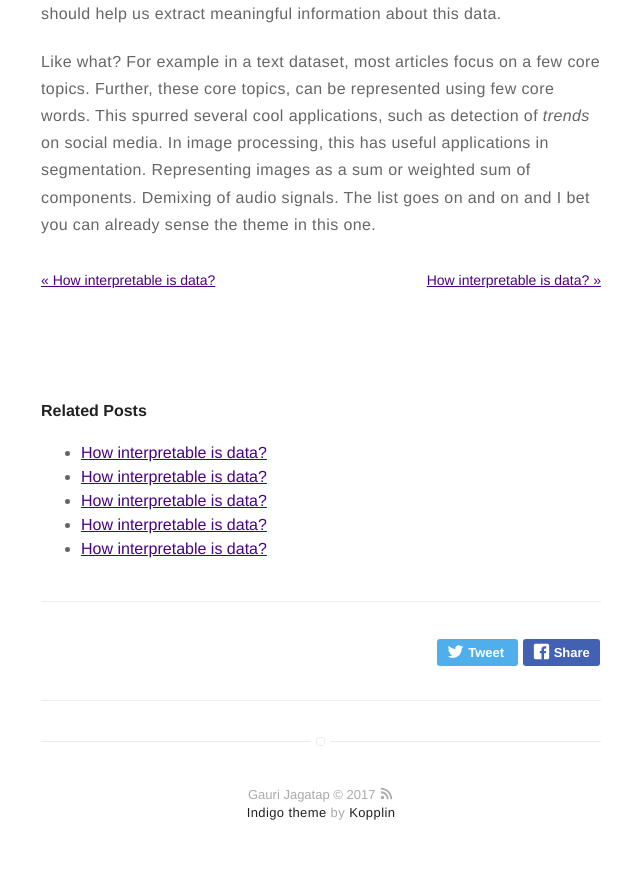
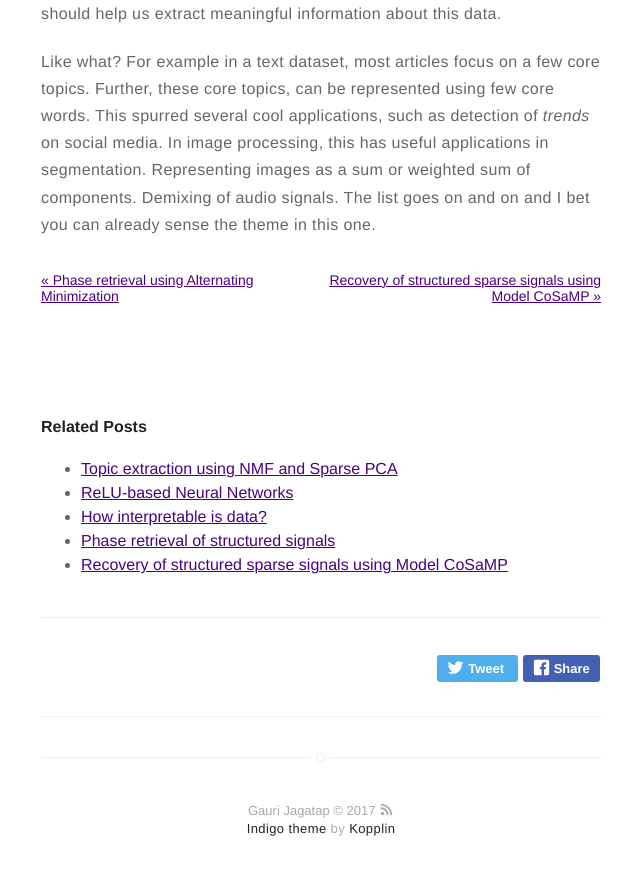
Before and after one commit to GauriJagatap/GauriJagatap.github.io, a Jekyll site: the page built from _posts/2016-09-05-phase-retrieval-of-sparse-signals.markdown, in a window 1280 px wide and 900 px high, scrolled down 1571 px. Shown: the top 875 px of the window, without its empty margins (319-959 px from the left). Built offline with Jekyll 4.4.1, drawn with Linux system fonts in a browser that asks for light colours; formulas are drawn with MathJax 3; a script that is not in the unit is left out; some of the changed text lies outside the part shown.

Commit message:
projects

```diff
--- a/_posts/2016-07-05-phase-retrieval-using-alternating-minimization.markdown
+++ b/_posts/2016-07-05-phase-retrieval-using-alternating-minimization.markdown
@@ -1,5 +1,5 @@
 ---
-title: "How interpretable is data?"
+title: "Phase retrieval using Alternating Minimization"
 layout: post
 date: 2016-07-05 19:48
 image: /assets/images/machinelearning.jpg
--- a/_posts/2016-09-05-phase-retrieval-of-sparse-signals.markdown
+++ b/_posts/2016-09-05-phase-retrieval-of-sparse-signals.markdown
@@ -1,5 +1,5 @@
 ---
-title: "How interpretable is data?"
+title: "Phase retrieval of sparse signals"
 layout: post
 date: 2016-09-05 19:48
 image: /assets/images/machinelearning.jpg
--- a/_posts/2017-01-05-recovery-of-structured-sparse-signals-using-Model-CoSaMP.markdown
+++ b/_posts/2017-01-05-recovery-of-structured-sparse-signals-using-Model-CoSaMP.markdown
@@ -1,5 +1,5 @@
 ---
-title: "How interpretable is data?"
+title: "Recovery of structured sparse signals using Model CoSaMP"
 layout: post
 date: 2017-01-05 19:48
 image: /assets/images/machinelearning.jpg
--- a/_posts/2017-03-05-phase-retrieval-of-structured-signals.markdown
+++ b/_posts/2017-03-05-phase-retrieval-of-structured-signals.markdown
@@ -1,5 +1,5 @@
 ---
-title: "How interpretable is data?"
+title: "Phase retrieval of structured signals"
 layout: post
 date: 2017-03-05 19:48
 image: /assets/images/machinelearning.jpg
--- a/_posts/2017-06-05-ReLU-based-neural-net.markdown
+++ b/_posts/2017-06-05-ReLU-based-neural-net.markdown
@@ -1,5 +1,5 @@
 ---
-title: "How interpretable is data?"
+title: "ReLU-based Neural Networks"
 layout: post
 date: 2017-06-05 19:48
 image: /assets/images/machinelearning.jpg
--- a/_posts/2017-07-05-topic-extraction-using-NMF-and-Sparse-PCA.markdown
+++ b/_posts/2017-07-05-topic-extraction-using-NMF-and-Sparse-PCA.markdown
@@ -1,5 +1,5 @@
 ---
-title: "How interpretable is data?"
+title: "Topic extraction using NMF and Sparse PCA"
 layout: post
 date: 2017-07-05 19:48
 image: /assets/images/machinelearning.jpg
```
